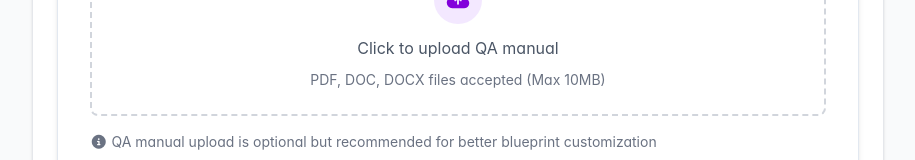
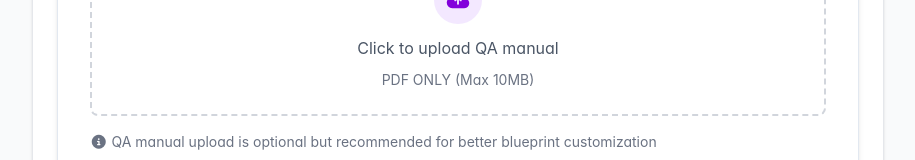
Before and after one commit to SalKly/GinniCS, a Next.js app: page /form/new in a window 1280 px wide. Shown: the part 1602-1762 px from the top of the page, without its empty margins (182-1097 px from the left). Built offline with nearby package versions, Linux system fonts and the light colour scheme; no server answers.

Commit message:
Update BusinessInfoStep.tsx

```diff
--- a/src/components/blueprint/steps/BusinessInfoStep.tsx
+++ b/src/components/blueprint/steps/BusinessInfoStep.tsx
@@ -186,7 +186,7 @@ export function BusinessInfoStep({ formState, onUpdateFormState, onNext, onPrevi
                   <i className="fas fa-cloud-upload-alt text-purple-700 text-xl"></i>
                 </div>
                 <p className="text-gray-600 mb-2">{fileName ? `Selected: ${fileName}` : "Click to upload QA manual"}</p>
-                <p className="text-sm text-gray-500">PDF, DOC, DOCX files accepted (Max 10MB)</p>
+                <p className="text-sm text-gray-500">PDF ONLY (Max 10MB)</p>
               </div>
             </div>
 
```
